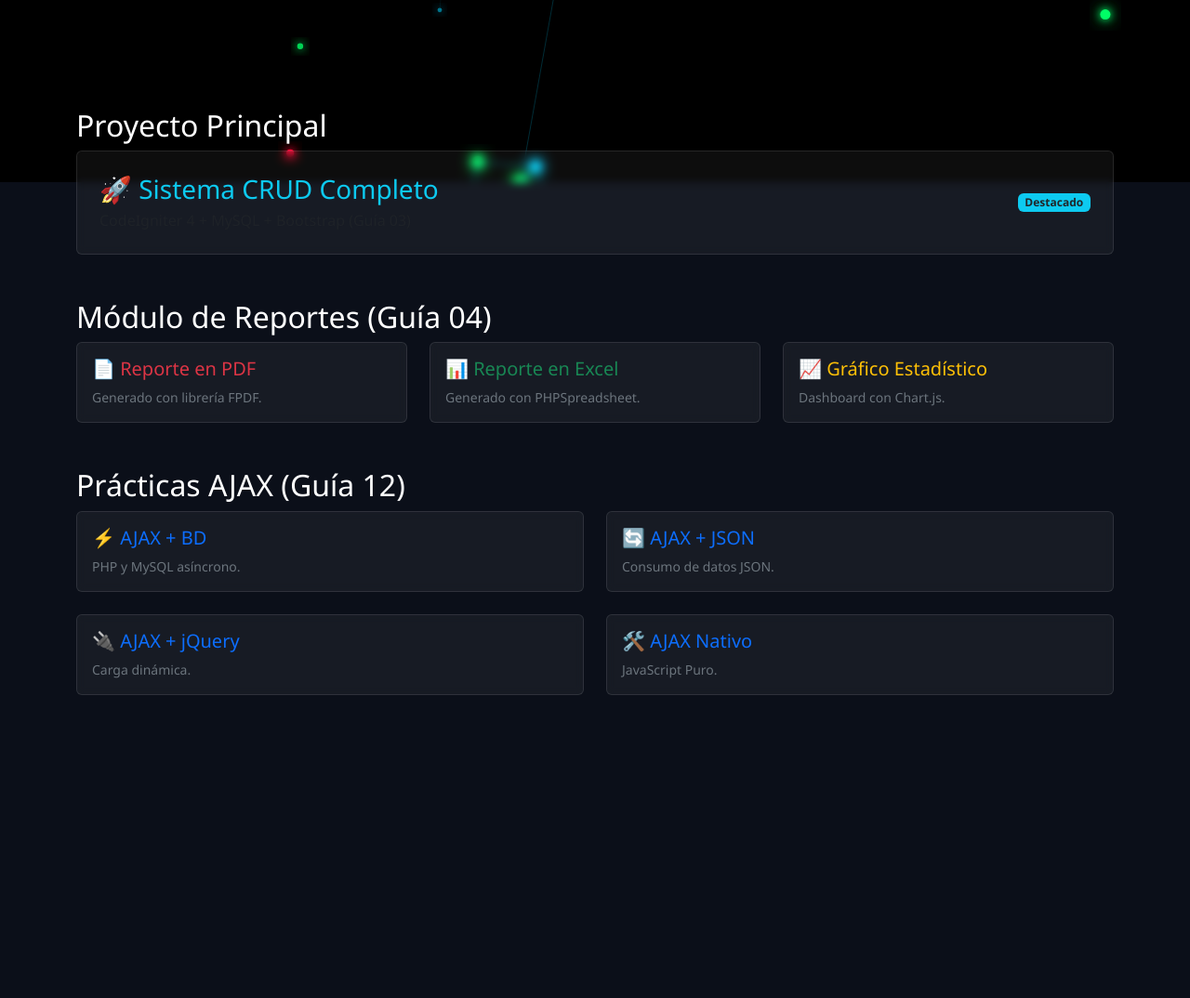
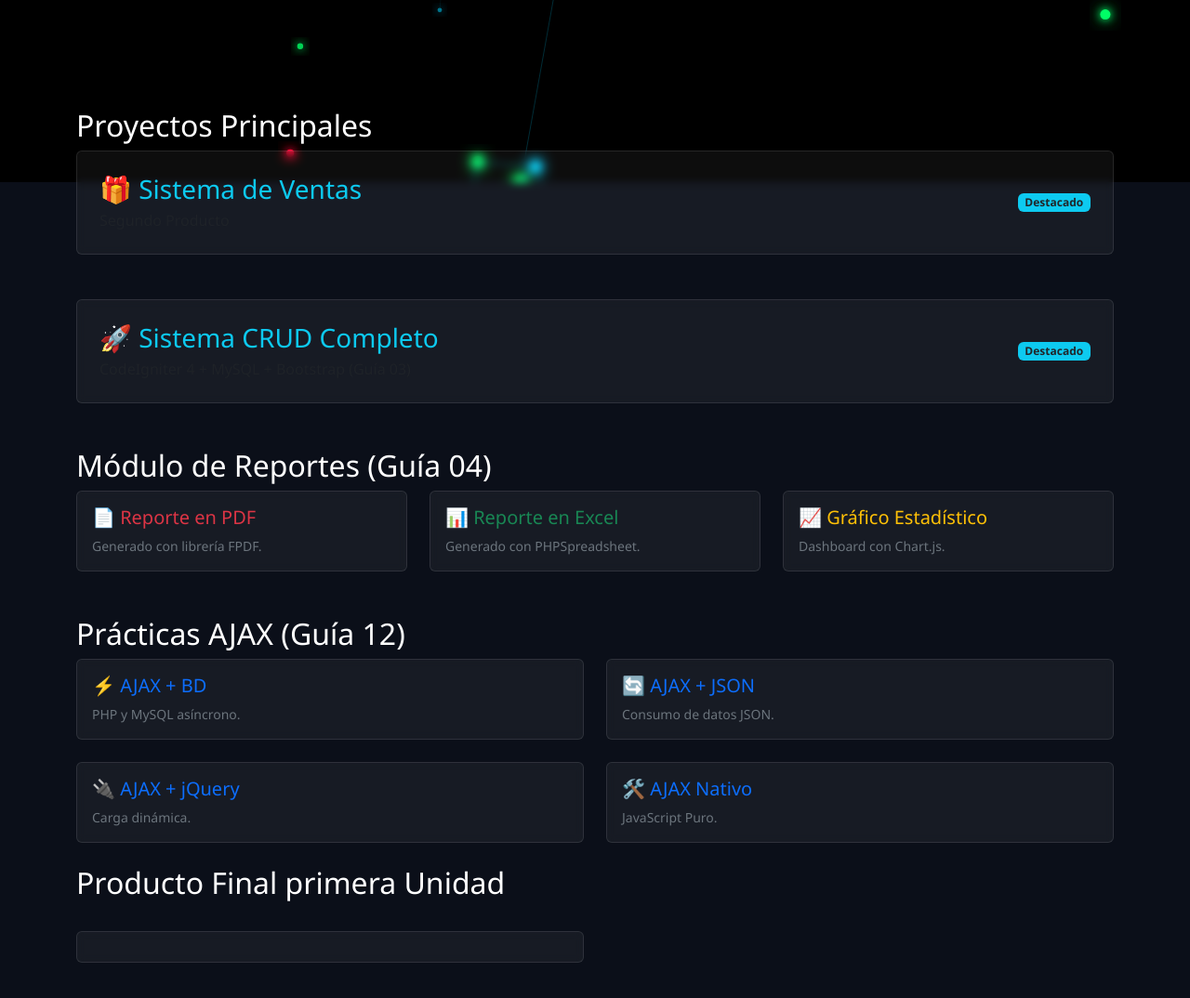
Before and after one commit to NestorHuaylla/Sitio_web-2, a plain HTML site: page index.html in a window 1280 px wide. Shown: the part 604-1678 px from the top of the page at 93% size. Before the commit the page ends 1448 px from the top, so only its background shows below. Drawn offline with nearby package versions, Linux system fonts and the light colour scheme.

Commit message:
feat: Update project section with new highlighted project and additional details

```diff
--- a/index.html
+++ b/index.html
@@ -362,7 +362,20 @@
 
   <div class="container pb-5" id="proyectos">
 
-    <h2 class="section-title" data-aos="fade-right">Proyecto Principal</h2>
+    <h2 class="section-title" data-aos="fade-right">Proyectos Principales</h2>
+    <div class="row g-4 mb-5">
+      <div class="col-md-12" data-aos="flip-up">
+        <a href="http://13.223.152.67/crudCode/public/" class="card p-4 glass-card h-100" target="_blank">
+          <div class="d-flex justify-content-between align-items-center">
+            <div>
+              <h3 class="text-info mb-1">🎁 Sistema de Ventas</h3>
+              <p class="text-muted mb-0">Segundo Producto</p>
+            </div>
+            <span class="badge bg-info text-dark">Destacado</span>
+          </div>
+        </a>
+      </div>
+    </div>
     <div class="row g-4 mb-5">
       <div class="col-md-12" data-aos="flip-up">
         <a href="http://13.223.152.67/crudCode/public/" class="card p-4 glass-card h-100" target="_blank">
@@ -398,7 +411,6 @@
         </a>
       </div>
     </div>
-
     <h2 class="section-title" data-aos="fade-right">Prácticas AJAX (Guía 12)</h2>
     <div class="row g-4 mb-5">
       <div class="col-md-6" data-aos="fade-up">
@@ -423,6 +435,12 @@
         <a href="http://13.223.152.67/ajax/ajax.html" class="card p-3 glass-card h-100" target="_blank">
           <h5 class="text-primary">🛠️ AJAX Nativo</h5>
           <p class="small text-secondary mb-0">JavaScript Puro.</p>
+        </a>
+      </div>
+      <h2 class="section-title" data-aos="fade-right">Producto Final primera Unidad</h2>
+      <div class="col-md-6" data-aos="fade-up">
+        <a href="http://13.223.152.67/ajax/ajax.html" class="card p-3 glass-card h-100" target="_blank">
+
         </a>
       </div>
     </div>
```
